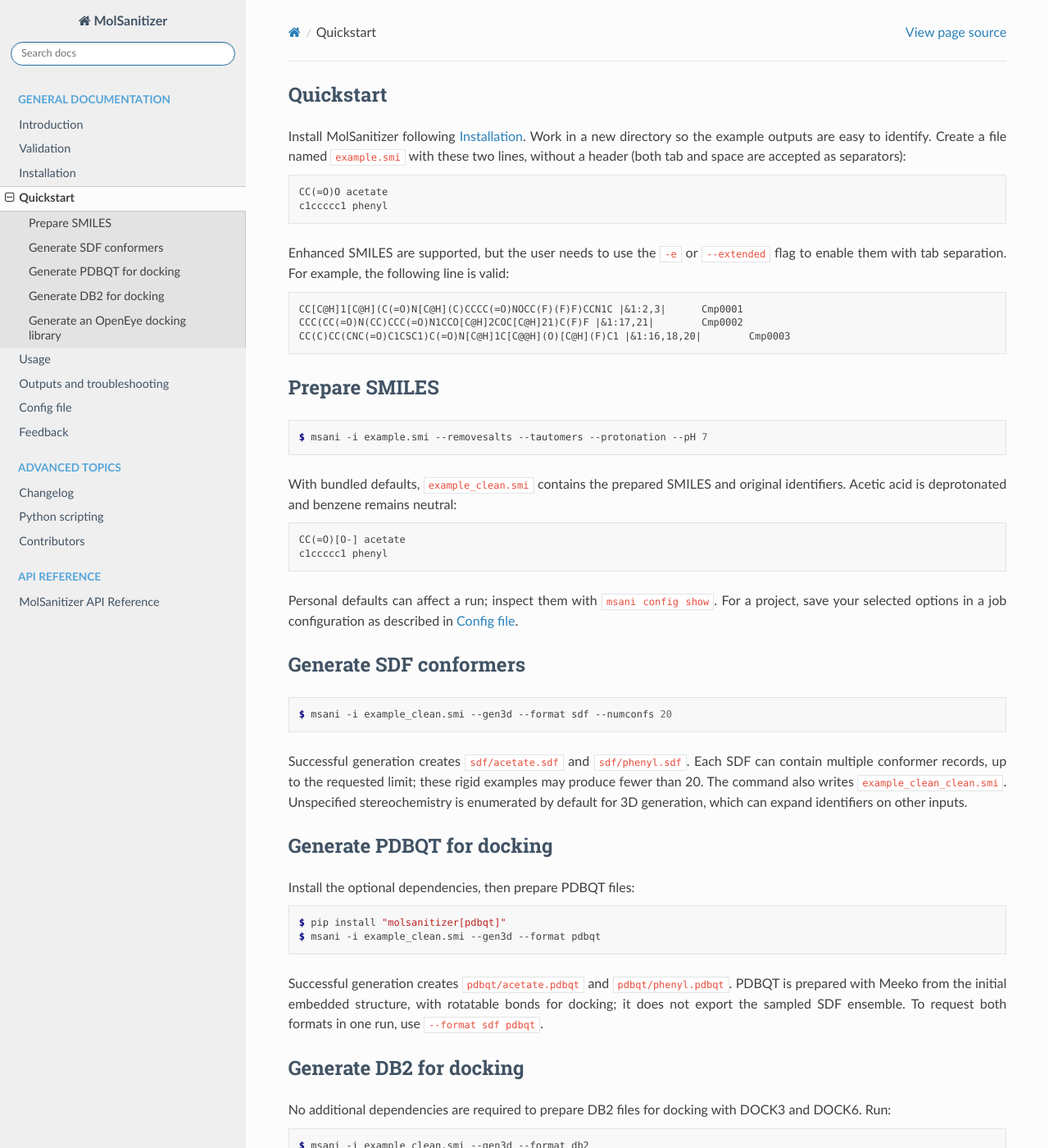
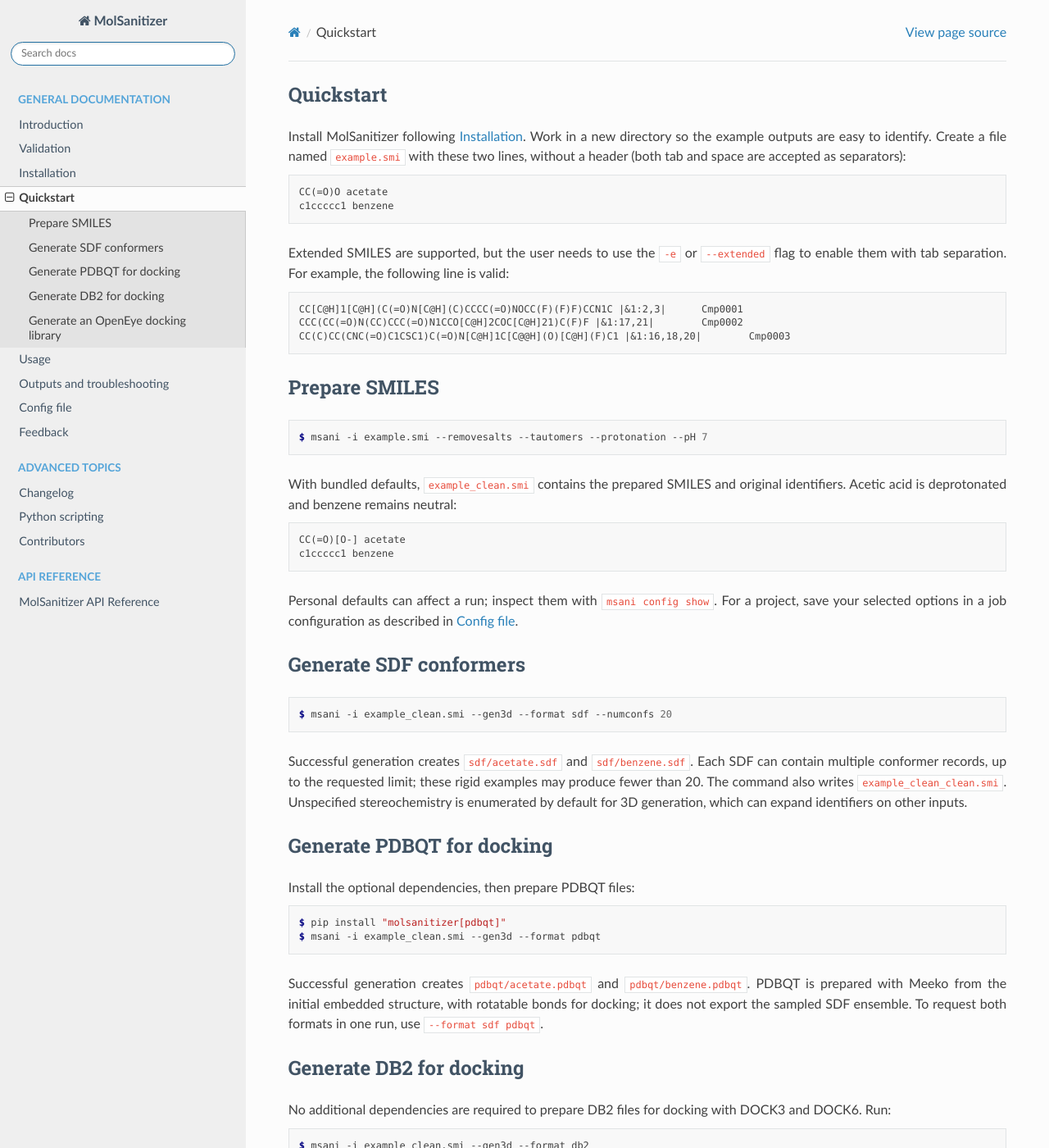
Before and after one commit to Carlssonlab/MolSanitizer, a Sphinx documentation site: the page built from docs/source/quickstart.rst, in a window 1280 px wide and 1400 px high. Shown: the whole window at 82% size. Built offline with Sphinx 7.4.7 and the Read the Docs theme 3.1.0, drawn with Linux system fonts in a browser that asks for light colours; some of the changed text lies outside the part shown.

Commit message:
Update .gitignore to include upload directory; improve README links and examples for clarity; update pyproject.toml version and description

```diff
--- a/docs/source/quickstart.rst
+++ b/docs/source/quickstart.rst
@@ -8,9 +8,9 @@
 .. code-block:: text
 
     CC(=O)O acetate
-    c1ccccc1 phenyl
+    c1ccccc1 benzene
 
-Enhanced SMILES are supported, but the user needs to use the ``-e`` or ``--extended`` flag to enable them with tab separation. For example, the following line is valid:
+Extended SMILES are supported, but the user needs to use the ``-e`` or ``--extended`` flag to enable them with tab separation. For example, the following line is valid:
 
 .. code-block:: text
 
@@ -31,7 +31,7 @@
 .. code-block:: text
 
     CC(=O)[O-] acetate
-    c1ccccc1 phenyl
+    c1ccccc1 benzene
 
 Personal defaults can affect a run; inspect them with ``msani config show``.
 For a project, save your selected options in a job configuration as described
@@ -44,7 +44,7 @@
 
     $ msani -i example_clean.smi --gen3d --format sdf --numconfs 20
 
-Successful generation creates ``sdf/acetate.sdf`` and ``sdf/phenyl.sdf``.
+Successful generation creates ``sdf/acetate.sdf`` and ``sdf/benzene.sdf``.
 Each SDF can contain multiple conformer records, up to the requested limit;
 these rigid examples may produce fewer than 20. The command also writes
 ``example_clean_clean.smi``. Unspecified stereochemistry is enumerated by
@@ -61,7 +61,7 @@
     $ msani -i example_clean.smi --gen3d --format pdbqt
 
 Successful generation creates ``pdbqt/acetate.pdbqt`` and
-``pdbqt/phenyl.pdbqt``. PDBQT is prepared with Meeko from the initial embedded
+``pdbqt/benzene.pdbqt``. PDBQT is prepared with Meeko from the initial embedded
 structure, with rotatable bonds for docking; it does not export the sampled
 SDF ensemble. To request both formats in one run, use ``--format sdf pdbqt``.
 
@@ -74,7 +74,7 @@
 
     $ msani -i example_clean.smi --gen3d --format db2
 
-Successful generation creates ``db2/acetate.db2`` and ``db2/phenyl.db2``.
+Successful generation creates ``db2/acetate.db2`` and ``db2/benzene.db2``.
 
 .. caution::
 
```
Also changed, not shown: README.md (+11 -10 lines), pyproject.toml (+4 -7 lines), 1 other file.
